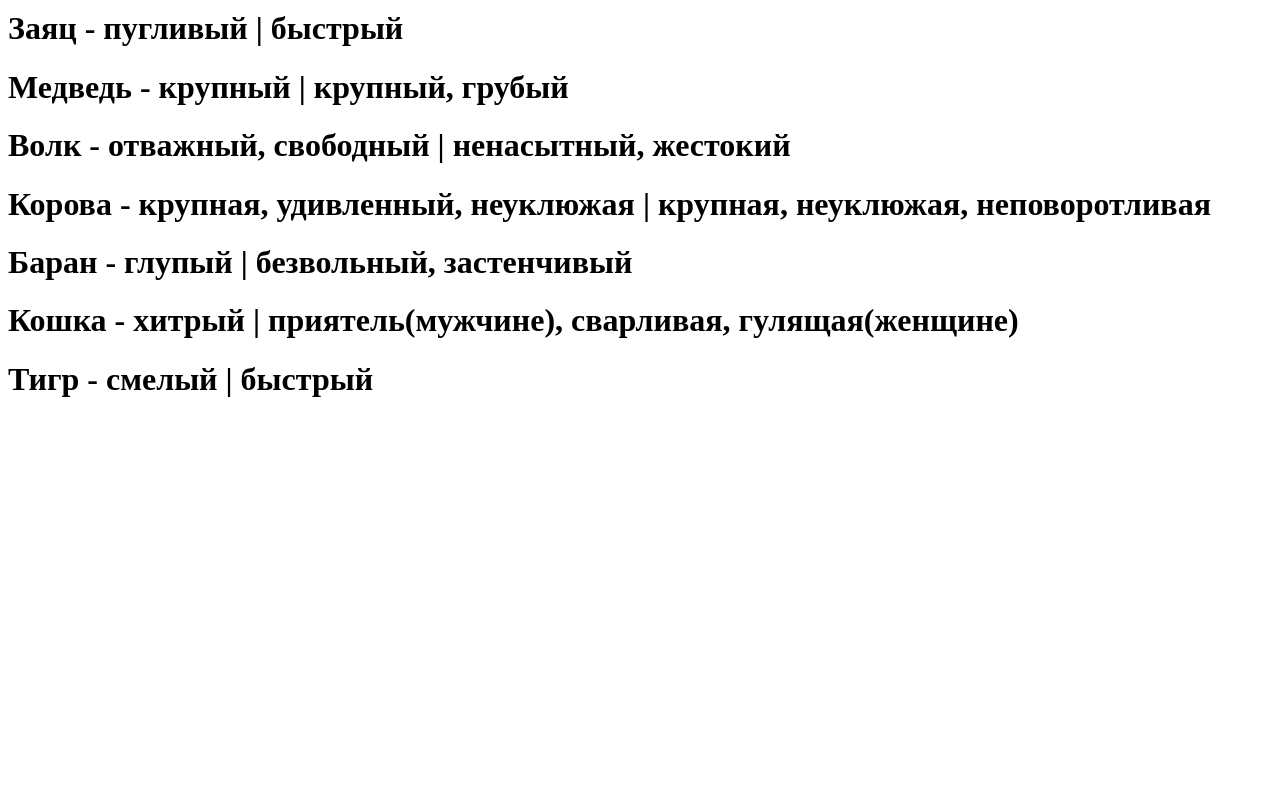
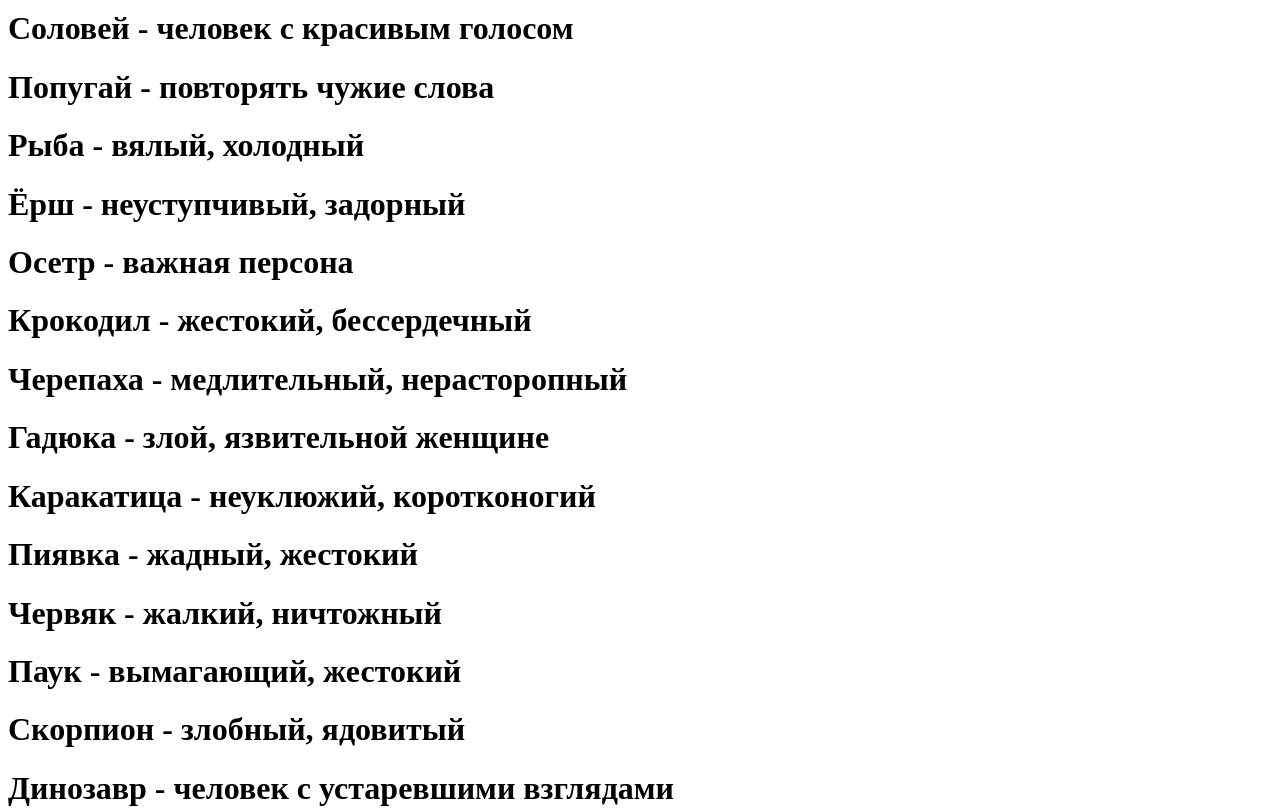
Before and after one commit to Nurlanprog/Nurlanprog.github.io, a plain HTML site: page index.html in a window 1280 px wide. Shown: the part 1180-1991 px from the top of the page. Before the commit the page ends 1599 px from the top, so only its background shows below. Drawn offline with Linux system fonts and the light colour scheme.

Commit message:
Update index.html

```diff
--- a/index.html
+++ b/index.html
@@ -27,6 +27,20 @@
       <h1>Индюк - чересчур важный, напыщенный</h1>
       <h1>Козел - дурак</h1>
       <h1>Теленок - молодой, неопытный, бесхарактерный</h1>
+      <h1>Соловей - человек с красивым голосом</h1>
+      <h1>Попугай - повторять чужие слова</h1>
+      <h1>Рыба - вялый, холодный</h1>
+      <h1>Ёрш - неуступчивый, задорный</h1>
+      <h1>Осетр - важная персона</h1>
+      <h1>Крокодил - жестокий, бессердечный</h1>
+      <h1>Черепаха - медлительный, нерасторопный</h1>
+      <h1>Гадюка - злой, язвительной женщине</h1>
+      <h1>Каракатица - неуклюжий, коротконогий</h1>
+      <h1>Пиявка - жадный, жестокий</h1>
+      <h1>Червяк - жалкий, ничтожный</h1>
+      <h1>Паук - вымагающий, жестокий</h1>
+      <h1>Скорпион - злобный, ядовитый</h1>
+      <h1>Динозавр - человек с устаревшими взглядами</h1>
     </div>
     <div class="others">
       <h1>Заяц - пугливый | быстрый</h1>
```
